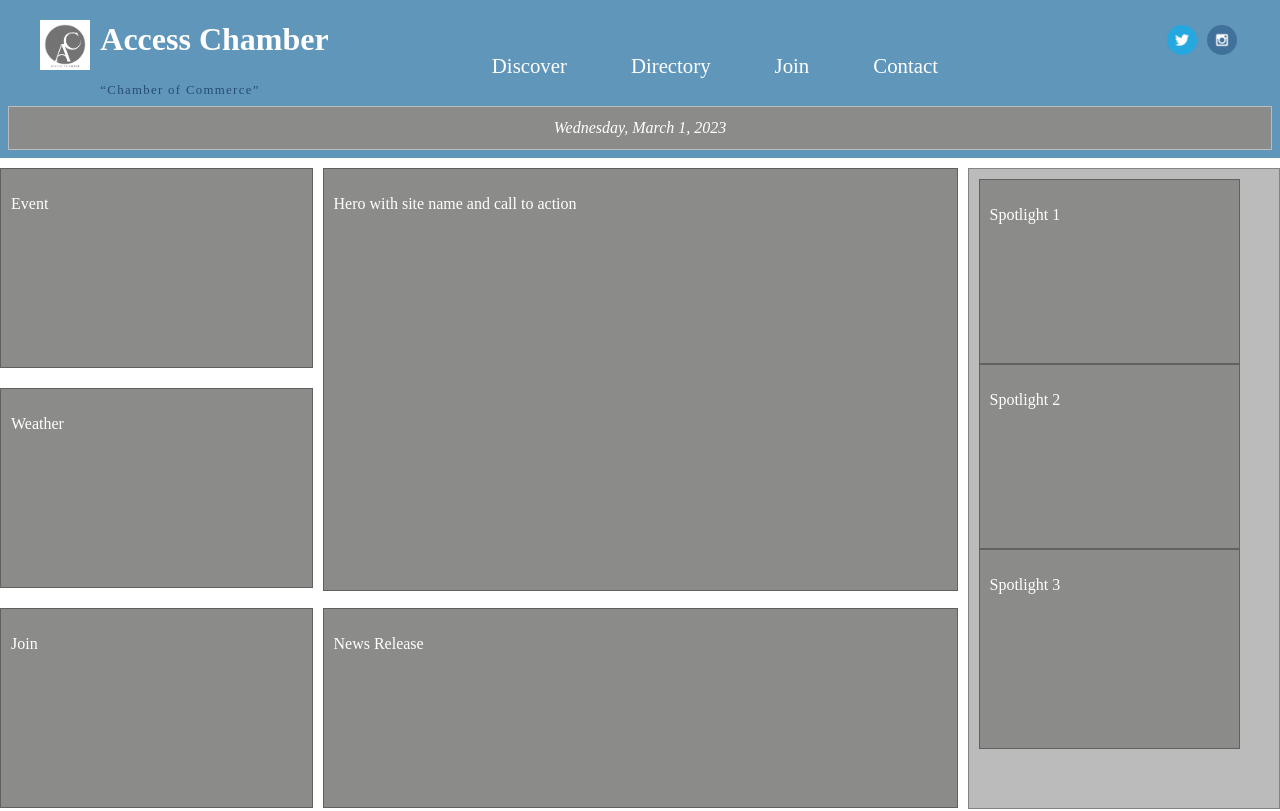
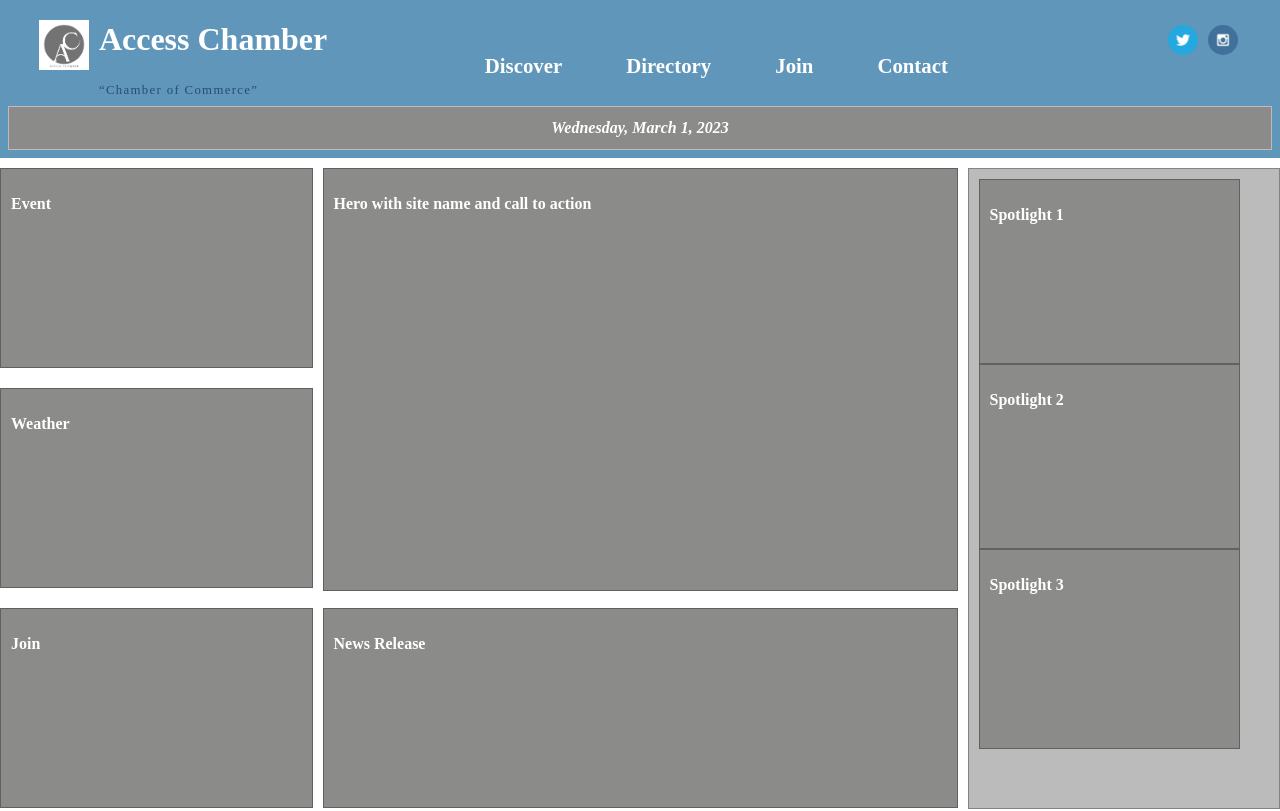
Before and after one commit to Henryohia/wdd-230, a plain HTML site: page chamber/index.html in a window 1280 px wide. Shown: the top 811 px of the page. Drawn offline with nearby package versions, Linux system fonts and the light colour scheme.

Commit message:
contrast updated

```diff
--- a/chamber/scripts/scripts.js
+++ b/chamber/scripts/scripts.js
@@ -66,6 +66,7 @@ if (day == "Monday" || day == "Tuesday") {
     "🤝🏼 Come join us for the chamber meet and greet Wednesday at 7:00 p.m.";
   header.appendChild(para);
   para.style.backgroundColor = "tomato";
+  para.style.color = "black";
   para.style.position = "absolute";
   para.style.top = "0";
   para.style.width = "100%";
--- a/chamber/styles/small.css
+++ b/chamber/styles/small.css
@@ -128,6 +128,7 @@ nav ul li a {
   display: block;
   padding: 0.8rem 2vw;
   text-decoration: none;
+  font-weight: bold;
   color: #333;
   border-top: 1px solid rgb(0, 0, 0, 0.5);
 }
@@ -142,6 +143,7 @@ nav ul li a {
 main section {
   background-color: var(--accent3-color);
   color: var(--headline-color-on-color);
+  font-weight: bold;
   height: 200px;
   margin-top: 10px;
   border: 1px solid rgba(0, 0, 0, 0.3);
@@ -184,5 +186,6 @@ footer {
 header,
 footer {
   color: var(--headline-color-on-color);
+  font-weight: bold;
   background-color: var(--primary-color);
 }
```
